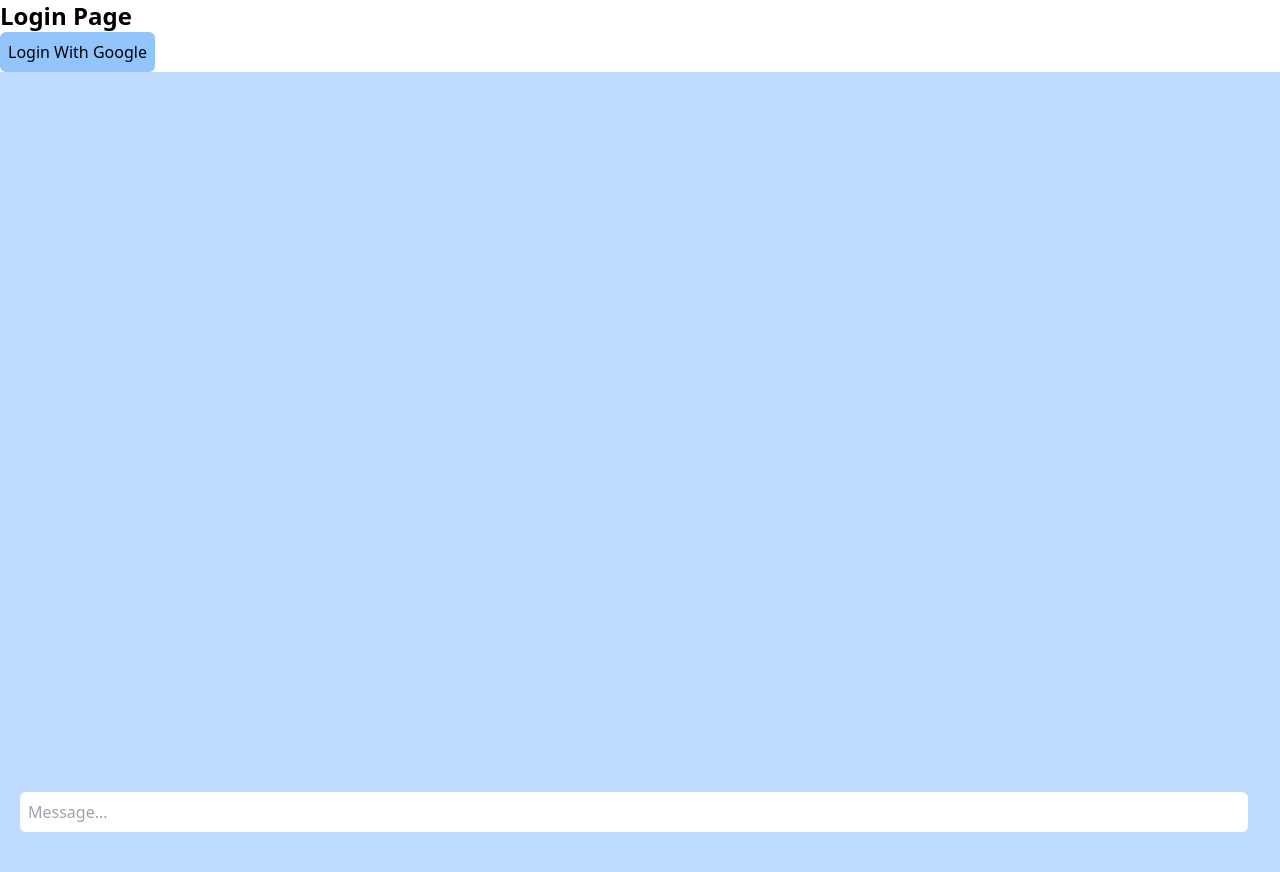
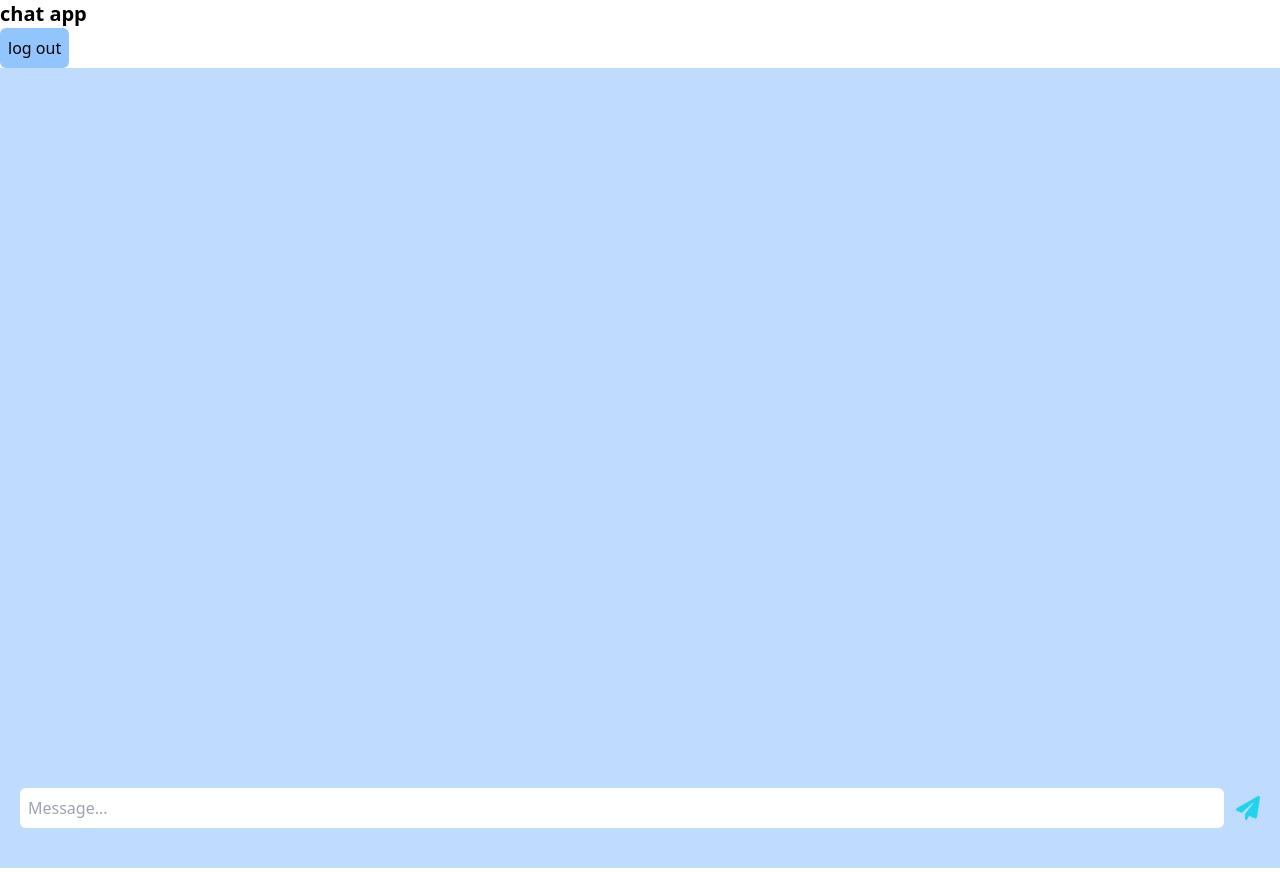
Before and after one commit to ctn-osmn94/vue-firebase-chatApp, a Vue app: page / in a window 1280 px wide. Built offline with nearby package versions, Linux system fonts and the light colour scheme.

Commit message:
login activated

```diff
--- a/public/index.html
+++ b/public/index.html
@@ -5,6 +5,7 @@
     <meta http-equiv="X-UA-Compatible" content="IE=edge">
     <meta name="viewport" content="width=device-width,initial-scale=1.0">
     <link rel="icon" href="<%= BASE_URL %>favicon.ico">
+    <link rel="stylesheet" href="https://cdnjs.cloudflare.com/ajax/libs/font-awesome/6.1.1/css/all.min.css" integrity="sha512-KfkfwYDsLkIlwQp6LFnl8zNdLGxu9YAA1QvwINks4PhcElQSvqcyVLLD9aMhXd13uQjoXtEKNosOWaZqXgel0g==" crossorigin="anonymous" referrerpolicy="no-referrer" />
     <title><%= htmlWebpackPlugin.options.title %></title>
   </head>
   <body>
--- a/src/App.vue
+++ b/src/App.vue
@@ -1,18 +1,27 @@
 <script>
 import privateMessage from './components/privateMessage.vue'
 import userLogin from './components/userLogin.vue'
+import { getAuth } from "firebase/auth";
 export default {
   components: {
     privateMessage,
     userLogin
-  }
+  },
+
+  data() {
+    return {
+      auth: getAuth(),
+      user: null
+    }
+  },
+
 
 }
 </script>
 
 <template>
   <div>
-    <user-login></user-login>
-    <private-message></private-message>
+    <private-message v-if="user == auth.currentUser"></private-message>
+    <user-login v-else></user-login>
   </div>
 </template>
--- a/src/components/privateMessage.vue
+++ b/src/components/privateMessage.vue
@@ -1,4 +1,8 @@
 <template>
+  <div>
+    <h1 class="text-xl font-bold">chat app</h1>
+    <button class="bg-blue-300 p-2 rounded-md" @click="logOut">log out</button>
+  </div>
   <div class="flex flex-col bg-blue-200 w-full h-screen justify-between py-10 px-5">
     <p class="rounded-md bg-white"> {{message}} </p>
     <div class="flex items-center gap-3">
@@ -8,6 +12,7 @@
   </div>
 </template>
 <script>
+  import { getAuth } from "firebase/auth";
   export default {
 
     data() {
@@ -19,6 +24,10 @@
     methods: {
       saveMessages() {
         console.log("dasd");
+      },
+
+      logOut() {
+        getAuth().signOut()
       }
     },
   }
--- a/src/components/userLogin.vue
+++ b/src/components/userLogin.vue
@@ -6,11 +6,13 @@
 </template>
 
 <script>
-
+import { GoogleAuthProvider,getAuth, signInWithRedirect  } from "firebase/auth";
 export default {
     methods: {
         Login() {
-
+            const provider = new GoogleAuthProvider();
+            const auth = getAuth();
+            signInWithRedirect(auth, provider);
         }
     },
 }
```
